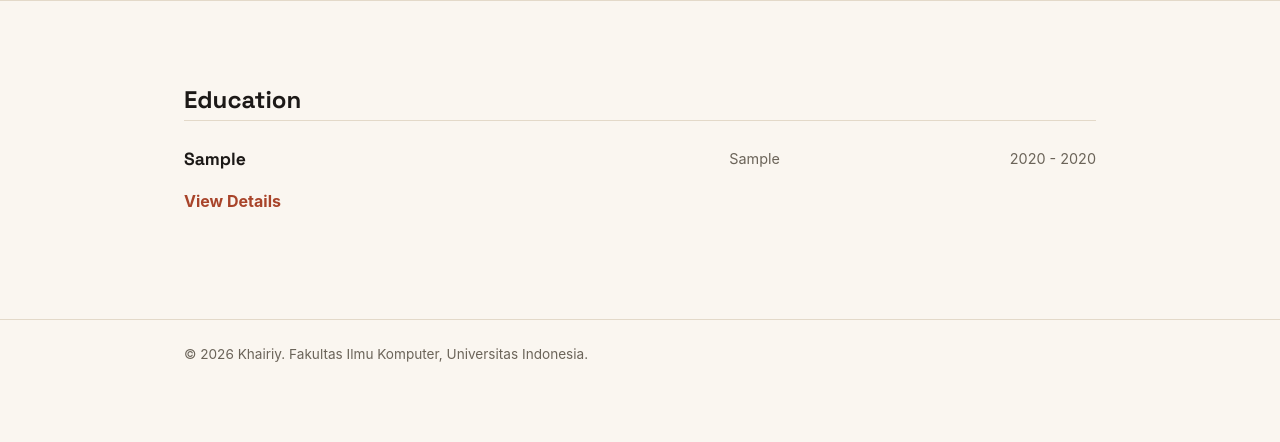
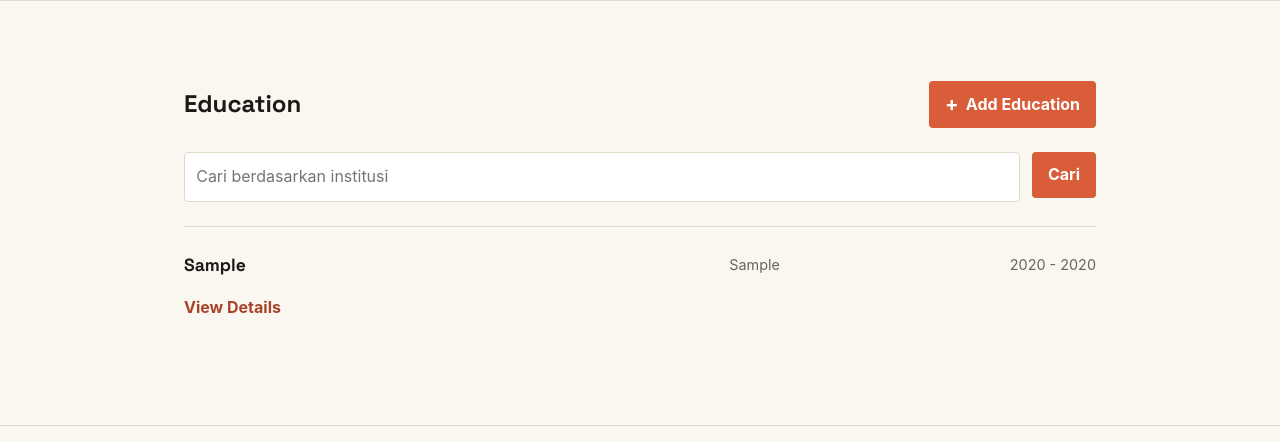
Before and after one commit to naufalkhairiy/myportofolio, a Django app: page /education/ in a window 1280 px wide. Shown: the part 74-516 px from the top of the page. Run offline with Django 5.2, Linux system fonts and the light colour scheme; tables that the repository leaves empty hold one stand-in row (values such as "Sample post").

Commit message:
feat: add education search functionality

```diff
--- a/main/views.py
+++ b/main/views.py
@@ -31,9 +31,21 @@ def show_experience(request):
     return render(request, "experience.html", context)
 
 def show_education(request):
+    institution_query = request.GET.get("institution", "").strip()
+
+    educations = Education.objects.all()
+
+    if institution_query:
+        educations = educations.filter(
+            institution__icontains = institution_query
+        )
+
+    educations = educations.order_by("-start_year")
+
     context = {
         "nickname": "Khairiy",
-        "education_list" : Education.objects.all().order_by("-start_year")
+        "education_list" : educations,
+        "institution_query" : institution_query,
     }
     return render(request, "education.html", context)
 
@@ -62,7 +74,7 @@ def create_education(request):
         "submit_label" : "Add Education",
     }
 
-    return render(request, "education_forms.html", context)
+    return render(request, "education_form.html", context)
 
 
 
@@ -100,7 +112,7 @@ def update_education(request, education_id):
     context = {
         "nickname": "Khairiy",
         "form" : form,
-        "paget_title": "Edit Education",
+        "page_title": "Edit Education",
         "submit_label": "Save Changes",
     }
 
--- a/templates/education.html
+++ b/templates/education.html
@@ -9,7 +9,40 @@
     <section class="education">
         <div class="container">
 
-            <h1>Education</h1>
+            <div class="project-header">
+
+                <h1>Education</h1>
+
+                    <a
+                        href="{%url 'main:create_education' %}"
+                        class="button project-add-button"
+                    >
+                        <span aria-hidden="true">+</span>
+                        Add Education
+                    </a>
+
+            </div>
+
+            <form
+                method="get"
+                action="{% url 'main:show_education' %}"
+                class="project-search"
+            >
+
+                <input
+                    type="search"
+                    name="institution"
+                    value="{{ institution_query }}"
+                    placeholder="Cari berdasarkan institusi"
+                    class="project-search__input"
+                    aria-label="Cari berdasarkan institusi"
+                >
+
+                <button type="submit" class="button">
+                    Cari
+                </button>
+
+            </form>
 
             {% for education in education_list %}
 
@@ -59,9 +92,15 @@
 
             {% empty %}
 
-                <p class="empty-state">
-                    Belum ada riwayat pendidikan yang ditambahkan.
-                </p>
+                {% if institution_query %}
+                    <p class="empty-state">
+                        Tidak ada pendidikan dengan institusi tersebut.
+                    </p>
+                {% else %}
+                    <p class="empty-state">
+                        Belum ada riwayat pendidikan yang ditambahkan.
+                    </p>
+                {% endif %}
 
             {% endfor %}
 
```
